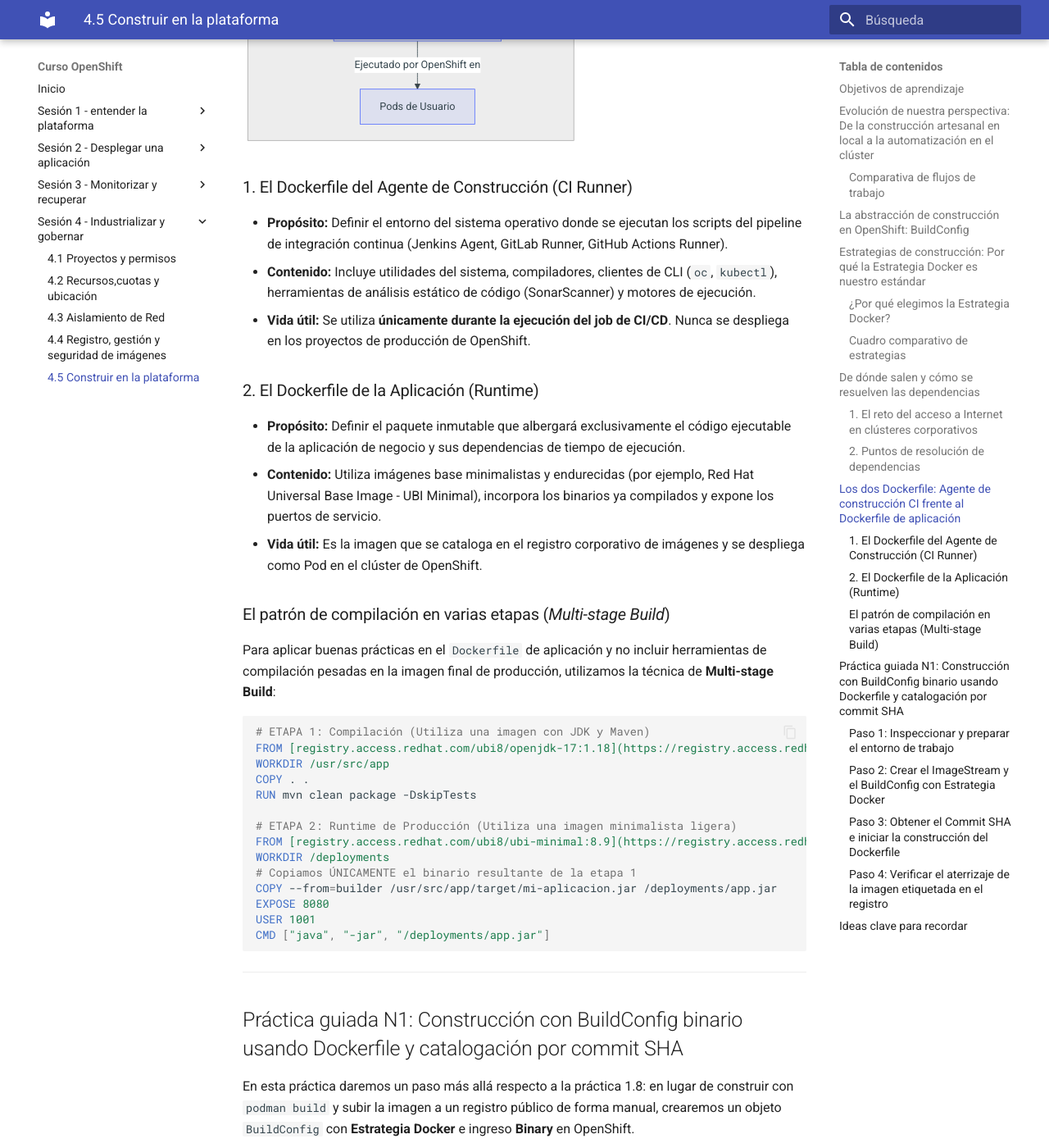
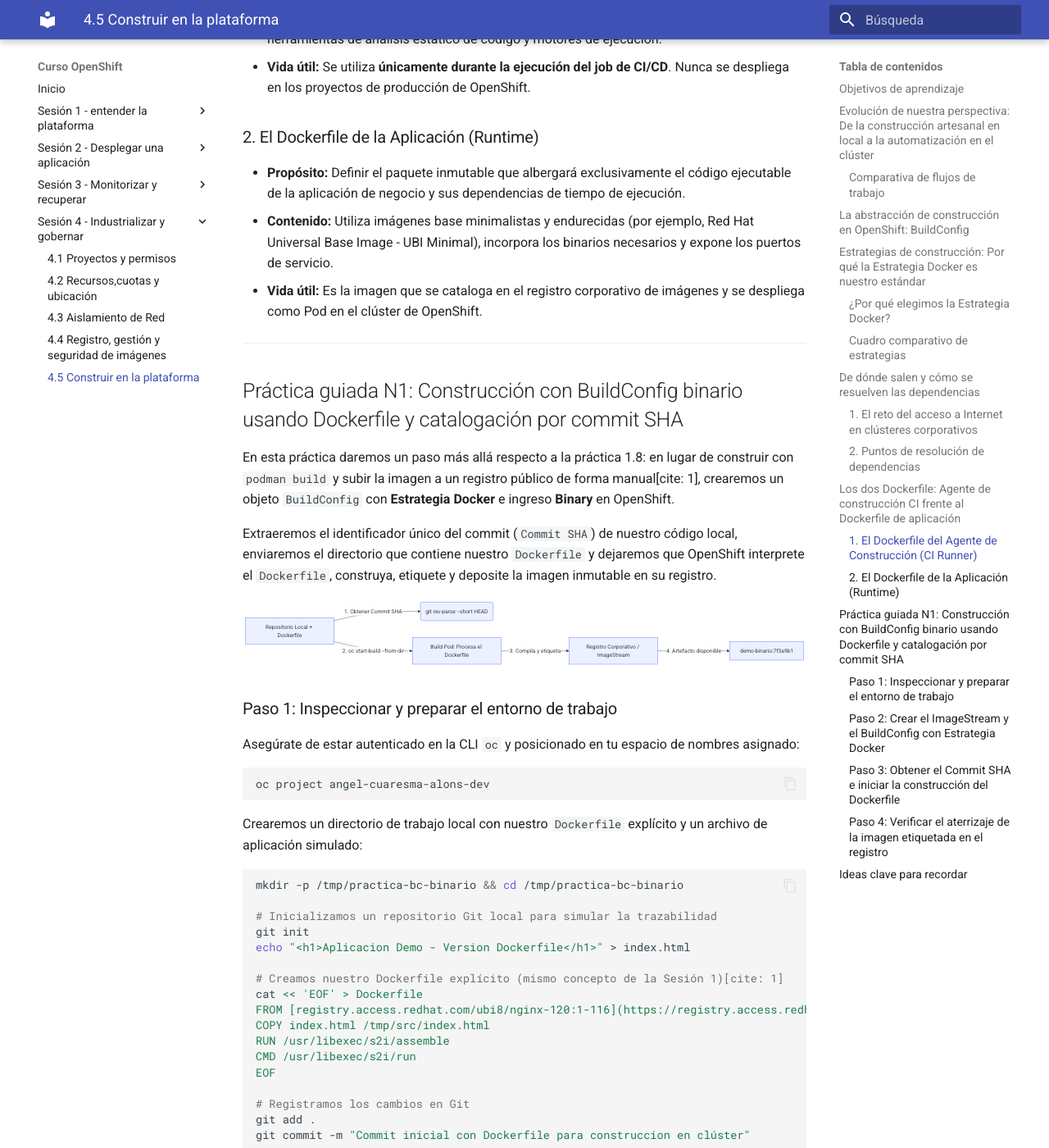
Before and after one commit to ieftraining/curso-openshift, an MkDocs documentation site: the page built from docs/sesion4/4.5 Construir en la plataforma.md, in a window 1280 px wide and 1400 px high, scrolled down 6240 px. Shown: the whole window at 82% size. Built offline with MkDocs 1.6.1 and Material for MkDocs 9.7.7, drawn with Linux system fonts in a browser that asks for light colours; some of the changed text lies outside the part shown.

Commit message:
Add files via upload

````diff
--- a/docs/sesion4/4.5 Construir en la plataforma.md
+++ b/docs/sesion4/4.5 Construir en la plataforma.md
@@ -5,8 +5,8 @@
 Al finalizar este apartado serás capaz de:
 
 - Comprender el propósito del recurso nativo `BuildConfig` (BC) en OpenShift como abstracción para la automatización de construcciones de imágenes.
-- Analizar y diferenciar las tres estrategias de construcción, identificando por qué la **Estrategia Docker** es la opción estándar y recomendada.
-- Comprender el flujo de resolución y descarga de dependencias (Maven, npm, pip) durante la fase de compilación en el clúster.
+- Analizar y diferenciar las estrategias de construcción, identificando por qué la **Estrategia Docker** es la opción estándar y recomendada.
+- Comprender el flujo de resolución y descarga de dependencias durante la fase de compilación en el clúster.
 - Distinguir claramente la responsabilidad y arquitectura de los **dos Dockerfile**: el entorno del agente de construcción CI frente al Dockerfile de la aplicación final.
 - Ejecutar una práctica guiada para construir una imagen de contenedor mediante un `BuildConfig` basado en **Dockerfile** (usando origen Binary con `oc start-build`), logrando que el artefacto aterrice catalogado por su commit SHA de Git en un registro corporativo o interno.
 
@@ -34,7 +34,7 @@
 ### Comparativa de flujos de trabajo
 
 - **El enfoque de la Sesión 1.8 (Construcción Manual en Local):**
-  En la primera sesión aprendimos a leer un `Dockerfile` y construimos una imagen ejecutando comandos manuales en nuestra máquina cliente con Podman (`podman build`), le asignamos una etiqueta y la subimos nosotros mismos a un registro externo (`podman push docker.io/...`) antes de decirle a OpenShift que la desplegara.
+  En la primera sesión aprendimos a leer un `Dockerfile` y construimos una imagen ejecutando comandos manuales en nuestra máquina cliente con Podman (`podman build`), le asignamos una etiqueta y la subimos nosotros mismos a un registro externo (`podman push docker.io/...`) antes de decirle a OpenShift que la desplegara[cite: 1].
 
   *Limitaciones de este modelo:* Depende de que el desarrollador tenga Podman/Docker instalado en su equipo, requiere ancho de banda local para subir imágenes pesadas a Internet, no escala en equipo y dificulta auditar exactamente qué código generó esa imagen.
 
@@ -101,7 +101,7 @@
 
 ### ¿Por qué elegimos la Estrategia Docker?
 
-1. **Alineación directa con la Sesión 1:** Reutilizamos los conocimientos adquiridos en la Sesión 1.2 sobre la lectura y estructura de un `Dockerfile`. No necesitamos aprender abstracciones propietarias adicionales.
+1. **Alineación directa con la Sesión 1:** Reutilizamos los conocimientos adquiridos en la Sesión 1.2 sobre la lectura y estructura de un `Dockerfile`[cite: 1]. No necesitamos aprender abstracciones propietarias adicionales.
 2. **Control total y explícito:** El desarrollador y el equipo de arquitectura definen exactamente el sistema operativo base (`FROM`), la versión del runtime, las dependencias y los permisos de usuario, evitando el comportamiento de "caja negra" que a veces presentan otras estrategias como S2I.
 3. **Portabilidad universal:** Un `Dockerfile` es agnóstico a la plataforma. La misma definición se puede construir en OpenShift, en un servidor de CI/CD externo (GitLab CI, GitHub Actions), en Podman local o en cualquier otra plataforma de contenedores.
 
@@ -113,13 +113,13 @@
 | **Requiere Dockerfile** | **Sí (obligatorio)** | No | **Sí (para empaquetado)** |
 | **Lugar de compilación** | Dentro del clúster (Build Pod) | Dentro del clúster (Build Pod) | Mixto (Compilación fuera, empaquetado en clúster) |
 | **Control sobre el SO base** | **Total (definido en el `FROM`)** | Bajo (definido por la Builder Image) | **Total (definido en el `FROM`)** |
-| **Uso en CI/CD Industrial** | **Muy alto (Estándar corporativo)** | Fase inicial / prototipado | **Muy alto en integraciones con artefectos** |
+| **Uso en CI/CD Industrial** | **Muy alto (Estándar corporativo)** | Fase inicial / prototipado | **Muy alto en integraciones con artefactos** |
 
 ---
 
 ## De dónde salen y cómo se resuelven las dependencias
 
-Un punto crítico en la arquitectura de construcción dentro de OpenShift es entender cómo las instrucciones de nuestro `Dockerfile` (como `RUN npm install` o `RUN mvn clean package`) descargan y gestionan las librerías externas durante la ejecución del `BuildConfig`.
+Un punto crítico en la arquitectura de construcción dentro de OpenShift es entender cómo las instrucciones de nuestro `Dockerfile` descargan y gestionan las librerías externas durante la ejecución del `BuildConfig`.
 
 ```mermaid
 flowchart TD
@@ -130,7 +130,7 @@
     subgraph Red Corporativa / Internet
         Proxy[Proxy Corporativo / Cortafuegos]
         Nexus[Registro Corporativo / Artifactory]
-        Internet[Repositorios Públicos: Maven Central / npmjs]
+        Internet[Repositorios Públicos]
     end
 
     BP -->|1. Consulta Caché / Dependencias| Nexus
@@ -141,14 +141,14 @@
 
 ### 1. El reto del acceso a Internet en clústeres corporativos
 
-En entornos de producción o redes restringidas (DMZ), los nodos del clúster de OpenShift **no tienen acceso directo a Internet público**. Si las instrucciones de un `Dockerfile` intentan conectar directamente a los repositorios públicos (`npmjs.org` o `repo.maven.org`), la compilación fallará por un error de tiempo de espera (*timeout*).
+En entornos de producción o redes restringidas (DMZ), los nodos del clúster de OpenShift **no tienen acceso directo a Internet público**. Si las instrucciones de un `Dockerfile` intentan conectar directamente a los repositorios públicos, la compilación fallará por un error de tiempo de espera (*timeout*).
 
 ### 2. Puntos de resolución de dependencias
 
 Para resolver esta limitación en entornos empresariales, la infraestructura ofrece dos soluciones:
 
-1. **Gestores de Artefactos Corporativos (Nexus / Artifactory):** Las instrucciones dentro del `Dockerfile` (o sus archivos de configuración asociados como `pom.xml` o `.npmrc`) deben apuntar explícitamente a las URLs del registro interno corporativo. Este servidor actúa como caché de dependencias aprobadas y autorizadas por la organización.
-2. **Inyección de Proxies de Plataforma:** OpenShift permite configurar variables de entorno globales (`HTTP_PROXY`, `HTTPS_PROXY`, `NO_PROXY`) en el objeto `BuildConfig`. El *Build Pod* hereda automáticamente estas variables para dirigir el tráfico de descarga de librerías a través del proxy corporativo permitido durante el `docker build`.
+1. **Gestores de Artefactos Corporativos (Nexus / Artifactory):** Las instrucciones dentro del `Dockerfile` o sus archivos asociados deben apuntar explícitamente a las URLs del registro interno corporativo. Este servidor actúa como caché de dependencias aprobadas y autorizadas por la organización.
+2. **Inyección de Proxies de Plataforma:** OpenShift permite configurar variables de entorno globales (`HTTP_PROXY`, `HTTPS_PROXY`, `NO_PROXY`) en el objeto `BuildConfig`. El *Build Pod* hereda automáticamente estas variables para dirigir el tráfico de descarga de librerías a través del proxy corporativo permitido durante el proceso de construcción.
 
 ---
 
@@ -173,41 +173,20 @@
 ### 1. El Dockerfile del Agente de Construcción (CI Runner)
 
 - **Propósito:** Definir el entorno del sistema operativo donde se ejecutan los scripts del pipeline de integración continua (Jenkins Agent, GitLab Runner, GitHub Actions Runner).
-- **Contenido:** Incluye utilidades del sistema, compiladores, clientes de CLI (`oc`, `kubectl`), herramientas de análisis estático de código (SonarScanner) y motores de ejecución.
+- **Contenido:** Incluye utilidades del sistema, compiladores, clientes de CLI (`oc`, `kubectl`), herramientas de análisis estático de código y motores de ejecución.
 - **Vida útil:** Se utiliza **únicamente durante la ejecución del job de CI/CD**. Nunca se despliega en los proyectos de producción de OpenShift.
 
 ### 2. El Dockerfile de la Aplicación (Runtime)
 
 - **Propósito:** Definir el paquete inmutable que albergará exclusivamente el código ejecutable de la aplicación de negocio y sus dependencias de tiempo de ejecución.
-- **Contenido:** Utiliza imágenes base minimalistas y endurecidas (por ejemplo, Red Hat Universal Base Image - UBI Minimal), incorpora los binarios ya compilados y expone los puertos de servicio.
+- **Contenido:** Utiliza imágenes base minimalistas y endurecidas (por ejemplo, Red Hat Universal Base Image - UBI Minimal), incorpora los binarios necesarios y expone los puertos de servicio.
 - **Vida útil:** Es la imagen que se cataloga en el registro corporativo de imágenes y se despliega como Pod en el clúster de OpenShift.
-
-### El patrón de compilación en varias etapas (*Multi-stage Build*)
-
-Para aplicar buenas prácticas en el `Dockerfile` de aplicación y no incluir herramientas de compilación pesadas en la imagen final de producción, utilizamos la técnica de **Multi-stage Build**:
-
-```dockerfile
-# ETAPA 1: Compilación (Utiliza una imagen con JDK y Maven)
-FROM [registry.access.redhat.com/ubi8/openjdk-17:1.18](https://registry.access.redhat.com/ubi8/openjdk-17:1.18) AS builder
-WORKDIR /usr/src/app
-COPY . .
-RUN mvn clean package -DskipTests
-
-# ETAPA 2: Runtime de Producción (Utiliza una imagen minimalista ligera)
-FROM [registry.access.redhat.com/ubi8/ubi-minimal:8.9](https://registry.access.redhat.com/ubi8/ubi-minimal:8.9)
-WORKDIR /deployments
-# Copiamos ÚNICAMENTE el binario resultante de la etapa 1
-COPY --from=builder /usr/src/app/target/mi-aplicacion.jar /deployments/app.jar
-EXPOSE 8080
-USER 1001
-CMD ["java", "-jar", "/deployments/app.jar"]
-```
 
 ---
 
 ## Práctica guiada N1: Construcción con BuildConfig binario usando Dockerfile y catalogación por commit SHA
 
-En esta práctica daremos un paso más allá respecto a la práctica 1.8: en lugar de construir con `podman build` y subir la imagen a un registro público de forma manual, crearemos un objeto `BuildConfig` con **Estrategia Docker** e ingreso **Binary** en OpenShift.
+En esta práctica daremos un paso más allá respecto a la práctica 1.8: en lugar de construir con `podman build` y subir la imagen a un registro público de forma manual[cite: 1], crearemos un objeto `BuildConfig` con **Estrategia Docker** e ingreso **Binary** en OpenShift.
 
 Extraeremos el identificador único del commit (`Commit SHA`) de nuestro código local, enviaremos el directorio que contiene nuestro `Dockerfile` y dejaremos que OpenShift interprete el `Dockerfile`, construya, etiquete y deposite la imagen inmutable en su registro.
 
@@ -236,7 +215,7 @@
 git init
 echo "<h1>Aplicacion Demo - Version Dockerfile</h1>" > index.html
 
-# Creamos nuestro Dockerfile explícito (mismo concepto de la Sesión 1)
+# Creamos nuestro Dockerfile explícito (mismo concepto de la Sesión 1)[cite: 1]
 cat << 'EOF' > Dockerfile
 FROM [registry.access.redhat.com/ubi8/nginx-120:1-116](https://registry.access.redhat.com/ubi8/nginx-120:1-116)
 COPY index.html /tmp/src/index.html
@@ -290,7 +269,7 @@
 
 ### Paso 3: Obtener el Commit SHA e iniciar la construcción del Dockerfile
 
-Para garantizar la trazabilidad inmutable descrita en el apartado 4.4, obtenemos el hash del commit de Git en una variable de entorno y disparamos la construcción enviando el contexto local (que incluye el `Dockerfile`) mediante el parámetro `--from-dir`:
+Para garantizar la trazabilidad inmutable descrita en los apartados anteriores, obtenemos el hash del commit de Git en una variable de entorno y disparamos la construcción enviando el contexto local (que incluye el `Dockerfile`) mediante el parámetro `--from-dir`:
 
 ```bash
 # 1. Obtenemos el SHA corto del último commit
@@ -327,17 +306,16 @@
 oc describe istag demo-binario:${COMMIT_SHA}
 ```
 
-La imagen procesada desde nuestro `Dockerfile` ha aterrizado en el registro interno de OpenShift (o en el registro corporativo externo configurado), inmutable y trazable frente al código fuente que la originó, sin haber necesitado Podman local ni credenciales de registros externos.
+La imagen procesada desde nuestro `Dockerfile` ha aterrizado en el registro interno de OpenShift (o en el registro corporativo externo configurado), inmutable y trazable frente al código fuente que la originó, sin haber necesitado Podman local ni credenciales de registros externos[cite: 1].
 
 ---
 
 ## Ideas clave para recordar
 
 !!! tip "Resumen"
-    - **Alineación con la Sesión 1:** La **Estrategia Docker** es nuestra opción preferida porque reutiliza el estándar del `Dockerfile` aprendido en la Sesión 1.2 y otorga control total sobre la imagen base y sus capas.
-    - **Cambio de modelo frente a la Sesión 1.8:** En la primera sesión construíamos imágenes localmente con Podman; con `BuildConfig` (Estrategia Docker), enviamos el `Dockerfile` al clúster para que el **Build Pod** ejecute la compilación de forma centralizada.
+    - **Alineación con la Sesión 1:** La **Estrategia Docker** es nuestra opción preferida porque reutiliza el estándar del `Dockerfile` aprendido en la Sesión 1.2 y otorga control total sobre la imagen base y sus capas[cite: 1].
+    - **Cambio de modelo frente a la Sesión 1.8:** En la primera sesión construíamos imágenes localmente con Podman[cite: 1]; con `BuildConfig` (Estrategia Docker), enviamos el `Dockerfile` al clúster para que el **Build Pod** ejecute la compilación de forma centralizada.
     - El **`BuildConfig` (BC)** es el recurso nativo de OpenShift que automatiza la creación de imágenes de contenedor a partir de definiciones declarativas.
     - La **resolución de dependencias** en entornos corporativos requiere configurar proxies o apuntar a gestores de artefactos internos (Nexus/Artifactory).
     - Es fundamental diferenciar los **dos Dockerfile**: el del **agente CI** (entorno de herramientas del pipeline) frente al **Dockerfile de la aplicación** (runtime de producción).
-    - El uso de **Multi-stage Builds** permite separar la etapa de compilación pesada del empaquetado final de producción dentro del propio `Dockerfile`.
     - Etiquetar la imagen resultante de la compilación del `Dockerfile` con el **Commit SHA de Git** garantiza la inmutabilidad y la trazabilidad del artefacto en el registro corporativo o interno.
````
Also changed, not shown: other parts of docs/sesion4/4.5 Construir en la plataforma.md (+2 -2 lines).
